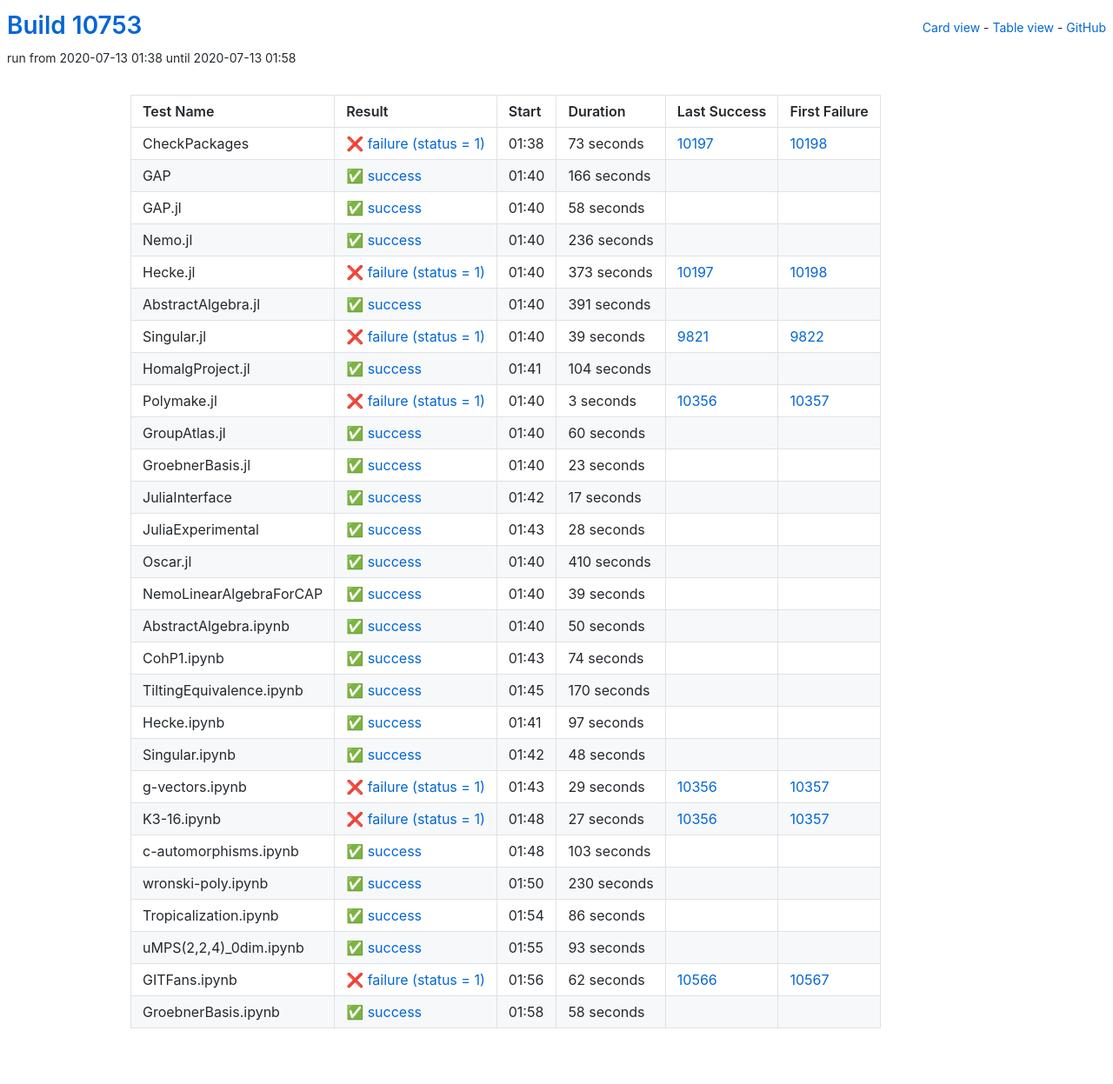
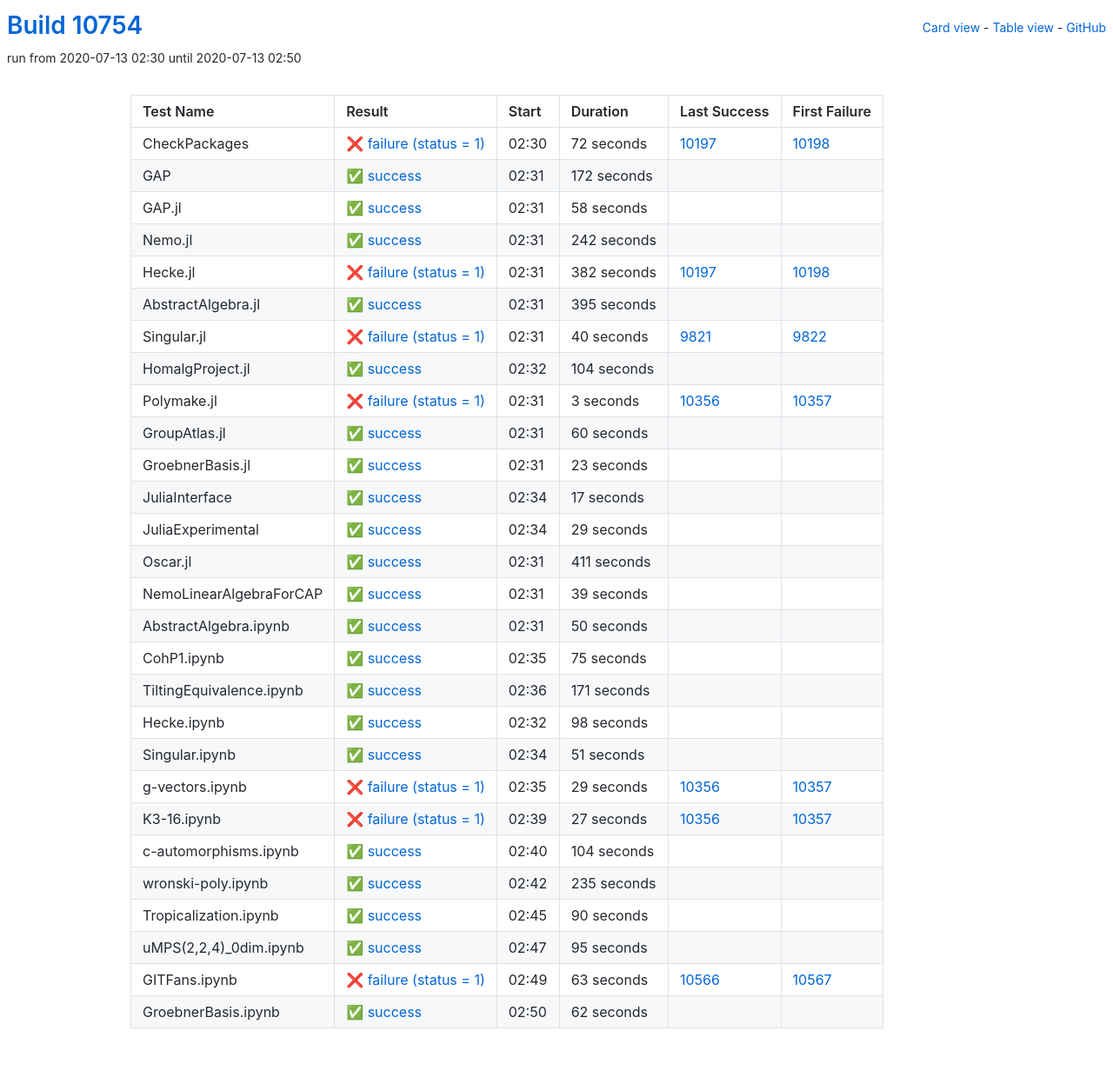
Before and after one commit to oscar-system/oscar-ci-status, a Jekyll site: the page built from table.html, in a window 1280 px wide. Shown: the whole page at 87% size. Built offline with Jekyll 4.4.1, drawn with Linux system fonts in a browser that asks for light colours.

Commit message:
Build #10754

```diff
--- a/_data/ci.yml
+++ b/_data/ci.yml
@@ -1,6 +1,6 @@
 ---
-build: 10753
-build_url: https://oscarci.mathematik.uni-kl.de/job/oscar/10753/
+build: 10754
+build_url: https://oscarci.mathematik.uni-kl.de/job/oscar/10754/
 job: oscar
 organization: oscar-system
 repo: oscar-ci-status
@@ -8,32 +8,32 @@
 tests:
 - name: CheckPackages
   id: checkpackages
-  log: https://oscarci.mathematik.uni-kl.de/job/oscar/10753/artifact/logs/build-10753/CheckPackages.log
-  start: 2020-07-13 01:38
+  log: https://oscarci.mathematik.uni-kl.de/job/oscar/10754/artifact/logs/build-10754/CheckPackages.log
+  start: 2020-07-13 02:30
   success: false
   exitcode: 1
   status: failure
-  duration: 73
+  duration: 72
   last_success: 10197
   last_success_url: https://oscarci.mathematik.uni-kl.de/job/oscar/10197/
   first_failure: 10198
   first_failure_url: https://oscarci.mathematik.uni-kl.de/job/oscar/10198/
 - name: GAP
   id: gap
-  log: https://oscarci.mathematik.uni-kl.de/job/oscar/10753/artifact/logs/build-10753/GAP.log
-  start: 2020-07-13 01:40
+  log: https://oscarci.mathematik.uni-kl.de/job/oscar/10754/artifact/logs/build-10754/GAP.log
+  start: 2020-07-13 02:31
   success: true
   exitcode: 0
   status: success
-  duration: 166
+  duration: 172
   last_success: false
   last_success_url:
   first_failure: false
   first_failure_url:
 - name: GAP.jl
   id: gap-jl
-  log: https://oscarci.mathematik.uni-kl.de/job/oscar/10753/artifact/logs/build-10753/GAP.jl.log
-  start: 2020-07-13 01:40
+  log: https://oscarci.mathematik.uni-kl.de/job/oscar/10754/artifact/logs/build-10754/GAP.jl.log
+  start: 2020-07-13 02:31
   success: true
   exitcode: 0
   status: success
@@ -44,56 +44,56 @@
   first_failure_url:
 - name: Nemo.jl
   id: nemo-jl
-  log: https://oscarci.mathematik.uni-kl.de/job/oscar/10753/artifact/logs/build-10753/Nemo.jl.log
-  start: 2020-07-13 01:40
+  log: https://oscarci.mathematik.uni-kl.de/job/oscar/10754/artifact/logs/build-10754/Nemo.jl.log
+  start: 2020-07-13 02:31
   success: true
   exitcode: 0
   status: success
-  duration: 236
+  duration: 242
   last_success: false
   last_success_url:
   first_failure: false
   first_failure_url:
 - name: Hecke.jl
   id: hecke-jl
-  log: https://oscarci.mathematik.uni-kl.de/job/oscar/10753/artifact/logs/build-10753/Hecke.jl.log
-  start: 2020-07-13 01:40
+  log: https://oscarci.mathematik.uni-kl.de/job/oscar/10754/artifact/logs/build-10754/Hecke.jl.log
+  start: 2020-07-13 02:31
   success: false
   exitcode: 1
   status: failure
-  duration: 373
+  duration: 382
   last_success: 10197
   last_success_url: https://oscarci.mathematik.uni-kl.de/job/oscar/10197/
   first_failure: 10198
   first_failure_url: https://oscarci.mathematik.uni-kl.de/job/oscar/10198/
 - name: AbstractAlgebra.jl
   id: abstractalgebra-jl
-  log: https://oscarci.mathematik.uni-kl.de/job/oscar/10753/artifact/logs/build-10753/AbstractAlgebra.jl.log
-  start: 2020-07-13 01:40
+  log: https://oscarci.mathematik.uni-kl.de/job/oscar/10754/artifact/logs/build-10754/AbstractAlgebra.jl.log
+  start: 2020-07-13 02:31
   success: true
   exitcode: 0
   status: success
-  duration: 391
+  duration: 395
   last_success: false
   last_success_url:
   first_failure: false
   first_failure_url:
 - name: Singular.jl
   id: singular-jl
-  log: https://oscarci.mathematik.uni-kl.de/job/oscar/10753/artifact/logs/build-10753/Singular.jl.log
-  start: 2020-07-13 01:40
+  log: https://oscarci.mathematik.uni-kl.de/job/oscar/10754/artifact/logs/build-10754/Singular.jl.log
+  start: 2020-07-13 02:31
   success: false
   exitcode: 1
   status: failure
-  duration: 39
+  duration: 40
   last_success: 9821
   last_success_url: https://oscarci.mathematik.uni-kl.de/job/oscar/9821/
   first_failure: 9822
   first_failure_url: https://oscarci.mathematik.uni-kl.de/job/oscar/9822/
 - name: HomalgProject.jl
   id: homalgproject-jl
-  log: https://oscarci.mathematik.uni-kl.de/job/oscar/10753/artifact/logs/build-10753/HomalgProject.jl.log
-  start: 2020-07-13 01:41
+  log: https://oscarci.mathematik.uni-kl.de/job/oscar/10754/artifact/logs/build-10754/HomalgProject.jl.log
+  start: 2020-07-13 02:32
   success: true
   exitcode: 0
   status: success
@@ -104,8 +104,8 @@
   first_failure_url:
 - name: Polymake.jl
   id: polymake-jl
-  log: https://oscarci.mathematik.uni-kl.de/job/oscar/10753/artifact/logs/build-10753/Polymake.jl.log
-  start: 2020-07-13 01:40
+  log: https://oscarci.mathematik.uni-kl.de/job/oscar/10754/artifact/logs/build-10754/Polymake.jl.log
+  start: 2020-07-13 02:31
   success: false
   exitcode: 1
   status: failure
@@ -116,8 +116,8 @@
   first_failure_url: https://oscarci.mathematik.uni-kl.de/job/oscar/10357/
 - name: GroupAtlas.jl
   id: groupatlas-jl
-  log: https://oscarci.mathematik.uni-kl.de/job/oscar/10753/artifact/logs/build-10753/GroupAtlas.jl.log
-  start: 2020-07-13 01:40
+  log: https://oscarci.mathematik.uni-kl.de/job/oscar/10754/artifact/logs/build-10754/GroupAtlas.jl.log
+  start: 2020-07-13 02:31
   success: true
   exitcode: 0
   status: success
@@ -128,8 +128,8 @@
   first_failure_url:
 - name: GroebnerBasis.jl
   id: groebnerbasis-jl
-  log: https://oscarci.mathematik.uni-kl.de/job/oscar/10753/artifact/logs/build-10753/GroebnerBasis.jl.log
-  start: 2020-07-13 01:40
+  log: https://oscarci.mathematik.uni-kl.de/job/oscar/10754/artifact/logs/build-10754/GroebnerBasis.jl.log
+  start: 2020-07-13 02:31
   success: true
   exitcode: 0
   status: success
@@ -140,8 +140,8 @@
   first_failure_url:
 - name: JuliaInterface
   id: juliainterface
-  log: https://oscarci.mathematik.uni-kl.de/job/oscar/10753/artifact/logs/build-10753/JuliaInterface.log
-  start: 2020-07-13 01:42
+  log: https://oscarci.mathematik.uni-kl.de/job/oscar/10754/artifact/logs/build-10754/JuliaInterface.log
+  start: 2020-07-13 02:34
   success: true
   exitcode: 0
   status: success
@@ -152,32 +152,32 @@
   first_failure_url:
 - name: JuliaExperimental
   id: juliaexperimental
-  log: https://oscarci.mathematik.uni-kl.de/job/oscar/10753/artifact/logs/build-10753/JuliaExperimental.log
-  start: 2020-07-13 01:43
+  log: https://oscarci.mathematik.uni-kl.de/job/oscar/10754/artifact/logs/build-10754/JuliaExperimental.log
+  start: 2020-07-13 02:34
   success: true
   exitcode: 0
   status: success
-  duration: 28
+  duration: 29
   last_success: false
   last_success_url:
   first_failure: false
   first_failure_url:
 - name: Oscar.jl
   id: oscar-jl
-  log: https://oscarci.mathematik.uni-kl.de/job/oscar/10753/artifact/logs/build-10753/Oscar.jl.log
-  start: 2020-07-13 01:40
+  log: https://oscarci.mathematik.uni-kl.de/job/oscar/10754/artifact/logs/build-10754/Oscar.jl.log
+  start: 2020-07-13 02:31
   success: true
   exitcode: 0
   status: success
-  duration: 410
+  duration: 411
   last_success: false
   last_success_url:
   first_failure: false
   first_failure_url:
 - name: NemoLinearAlgebraForCAP
   id: nemolinearalgebraforcap
-  log: https://oscarci.mathematik.uni-kl.de/job/oscar/10753/artifact/logs/build-10753/NemoLinearAlgebraForCAP.log
-  start: 2020-07-13 01:40
+  log: https://oscarci.mathematik.uni-kl.de/job/oscar/10754/artifact/logs/build-10754/NemoLinearAlgebraForCAP.log
+  start: 2020-07-13 02:31
   success: true
   exitcode: 0
   status: success
@@ -188,8 +188,8 @@
   first_failure_url:
 - name: AbstractAlgebra.ipynb
   id: abstractalgebra-ipynb
-  log: https://oscarci.mathematik.uni-kl.de/job/oscar/10753/artifact/logs/build-10753/AbstractAlgebra.ipynb.log
-  start: 2020-07-13 01:40
+  log: https://oscarci.mathematik.uni-kl.de/job/oscar/10754/artifact/logs/build-10754/AbstractAlgebra.ipynb.log
+  start: 2020-07-13 02:31
   success: true
   exitcode: 0
   status: success
@@ -200,56 +200,56 @@
   first_failure_url:
 - name: CohP1.ipynb
   id: cohp1-ipynb
-  log: https://oscarci.mathematik.uni-kl.de/job/oscar/10753/artifact/logs/build-10753/CohP1.ipynb.log
-  start: 2020-07-13 01:43
+  log: https://oscarci.mathematik.uni-kl.de/job/oscar/10754/artifact/logs/build-10754/CohP1.ipynb.log
+  start: 2020-07-13 02:35
   success: true
   exitcode: 0
   status: success
-  duration: 74
+  duration: 75
   last_success: false
   last_success_url:
   first_failure: false
   first_failure_url:
 - name: TiltingEquivalence.ipynb
   id: tiltingequivalence-ipynb
-  log: https://oscarci.mathematik.uni-kl.de/job/oscar/10753/artifact/logs/build-10753/TiltingEquivalence.ipynb.log
-  start: 2020-07-13 01:45
+  log: https://oscarci.mathematik.uni-kl.de/job/oscar/10754/artifact/logs/build-10754/TiltingEquivalence.ipynb.log
+  start: 2020-07-13 02:36
   success: true
   exitcode: 0
   status: success
-  duration: 170
+  duration: 171
   last_success: false
   last_success_url:
   first_failure: false
   first_failure_url:
 - name: Hecke.ipynb
   id: hecke-ipynb
-  log: https://oscarci.mathematik.uni-kl.de/job/oscar/10753/artifact/logs/build-10753/Hecke.ipynb.log
-  start: 2020-07-13 01:41
+  log: https://oscarci.mathematik.uni-kl.de/job/oscar/10754/artifact/logs/build-10754/Hecke.ipynb.log
+  start: 2020-07-13 02:32
   success: true
   exitcode: 0
   status: success
-  duration: 97
+  duration: 98
   last_success: false
   last_success_url:
   first_failure: false
   first_failure_url:
 - name: Singular.ipynb
   id: singular-ipynb
-  log: https://oscarci.mathematik.uni-kl.de/job/oscar/10753/artifact/logs/build-10753/Singular.ipynb.log
-  start: 2020-07-13 01:42
+  log: https://oscarci.mathematik.uni-kl.de/job/oscar/10754/artifact/logs/build-10754/Singular.ipynb.log
+  start: 2020-07-13 02:34
   success: true
   exitcode: 0
   status: success
-  duration: 48
+  duration: 51
   last_success: false
   last_success_url:
   first_failure: false
   first_failure_url:
 - name: g-vectors.ipynb
   id: g-vectors-ipynb
-  log: https://oscarci.mathematik.uni-kl.de/job/oscar/10753/artifact/logs/build-10753/g-vectors.ipynb.log
-  start: 2020-07-13 01:43
+  log: https://oscarci.mathematik.uni-kl.de/job/oscar/10754/artifact/logs/build-10754/g-vectors.ipynb.log
+  start: 2020-07-13 02:35
   success: false
   exitcode: 1
   status: failure
@@ -260,8 +260,8 @@
   first_failure_url: https://oscarci.mathematik.uni-kl.de/job/oscar/10357/
 - name: K3-16.ipynb
   id: k3-16-ipynb
-  log: https://oscarci.mathematik.uni-kl.de/job/oscar/10753/artifact/logs/build-10753/K3-16.ipynb.log
-  start: 2020-07-13 01:48
+  log: https://oscarci.mathematik.uni-kl.de/job/oscar/10754/artifact/logs/build-10754/K3-16.ipynb.log
+  start: 2020-07-13 02:39
   success: false
   exitcode: 1
   status: failure
@@ -272,72 +272,72 @@
   first_failure_url: https://oscarci.mathematik.uni-kl.de/job/oscar/10357/
 - name: c-automorphisms.ipynb
   id: c-automorphisms-ipynb
-  log: https://oscarci.mathematik.uni-kl.de/job/oscar/10753/artifact/logs/build-10753/c-automorphisms.ipynb.log
-  start: 2020-07-13 01:48
+  log: https://oscarci.mathematik.uni-kl.de/job/oscar/10754/artifact/logs/build-10754/c-automorphisms.ipynb.log
+  start: 2020-07-13 02:40
   success: true
   exitcode: 0
   status: success
-  duration: 103
+  duration: 104
   last_success: false
   last_success_url:
   first_failure: false
   first_failure_url:
 - name: wronski-poly.ipynb
   id: wronski-poly-ipynb
-  log: https://oscarci.mathematik.uni-kl.de/job/oscar/10753/artifact/logs/build-10753/wronski-poly.ipynb.log
-  start: 2020-07-13 01:50
+  log: https://oscarci.mathematik.uni-kl.de/job/oscar/10754/artifact/logs/build-10754/wronski-poly.ipynb.log
+  start: 2020-07-13 02:42
   success: true
   exitcode: 0
   status: success
-  duration: 230
+  duration: 235
   last_success: false
   last_success_url:
   first_failure: false
   first_failure_url:
 - name: Tropicalization.ipynb
   id: tropicalization-ipynb
-  log: https://oscarci.mathematik.uni-kl.de/job/oscar/10753/artifact/logs/build-10753/Tropicalization.ipynb.log
-  start: 2020-07-13 01:54
+  log: https://oscarci.mathematik.uni-kl.de/job/oscar/10754/artifact/logs/build-10754/Tropicalization.ipynb.log
+  start: 2020-07-13 02:45
   success: true
   exitcode: 0
   status: success
-  duration: 86
+  duration: 90
   last_success: false
   last_success_url:
   first_failure: false
   first_failure_url:
 - name: uMPS(2,2,4)_0dim.ipynb
   id: umps-2-2-4-0dim-ipynb
-  log: https://oscarci.mathematik.uni-kl.de/job/oscar/10753/artifact/logs/build-10753/uMPS-2-2-4-_0dim.ipynb.log
-  start: 2020-07-13 01:55
+  log: https://oscarci.mathematik.uni-kl.de/job/oscar/10754/artifact/logs/build-10754/uMPS-2-2-4-_0dim.ipynb.log
+  start: 2020-07-13 02:47
   success: true
   exitcode: 0
   status: success
-  duration: 93
+  duration: 95
   last_success: false
   last_success_url:
   first_failure: false
   first_failure_url:
 - name: GITFans.ipynb
   id: gitfans-ipynb
-  log: https://oscarci.mathematik.uni-kl.de/job/oscar/10753/artifact/logs/build-10753/GITFans.ipynb.log
-  start: 2020-07-13 01:56
+  log: https://oscarci.mathematik.uni-kl.de/job/oscar/10754/artifact/logs/build-10754/GITFans.ipynb.log
+  start: 2020-07-13 02:49
   success: false
   exitcode: 1
   status: failure
-  duration: 62
+  duration: 63
   last_success: 10566
   last_success_url: https://oscarci.mathematik.uni-kl.de/job/oscar/10566/
   first_failure: 10567
   first_failure_url: https://oscarci.mathematik.uni-kl.de/job/oscar/10567/
 - name: GroebnerBasis.ipynb
   id: groebnerbasis-ipynb
-  log: https://oscarci.mathematik.uni-kl.de/job/oscar/10753/artifact/logs/build-10753/GroebnerBasis.ipynb.log
-  start: 2020-07-13 01:58
+  log: https://oscarci.mathematik.uni-kl.de/job/oscar/10754/artifact/logs/build-10754/GroebnerBasis.ipynb.log
+  start: 2020-07-13 02:50
   success: true
   exitcode: 0
   status: success
-  duration: 58
+  duration: 62
   last_success: false
   last_success_url:
   first_failure: false
```
Also changed, not shown: README.md.
